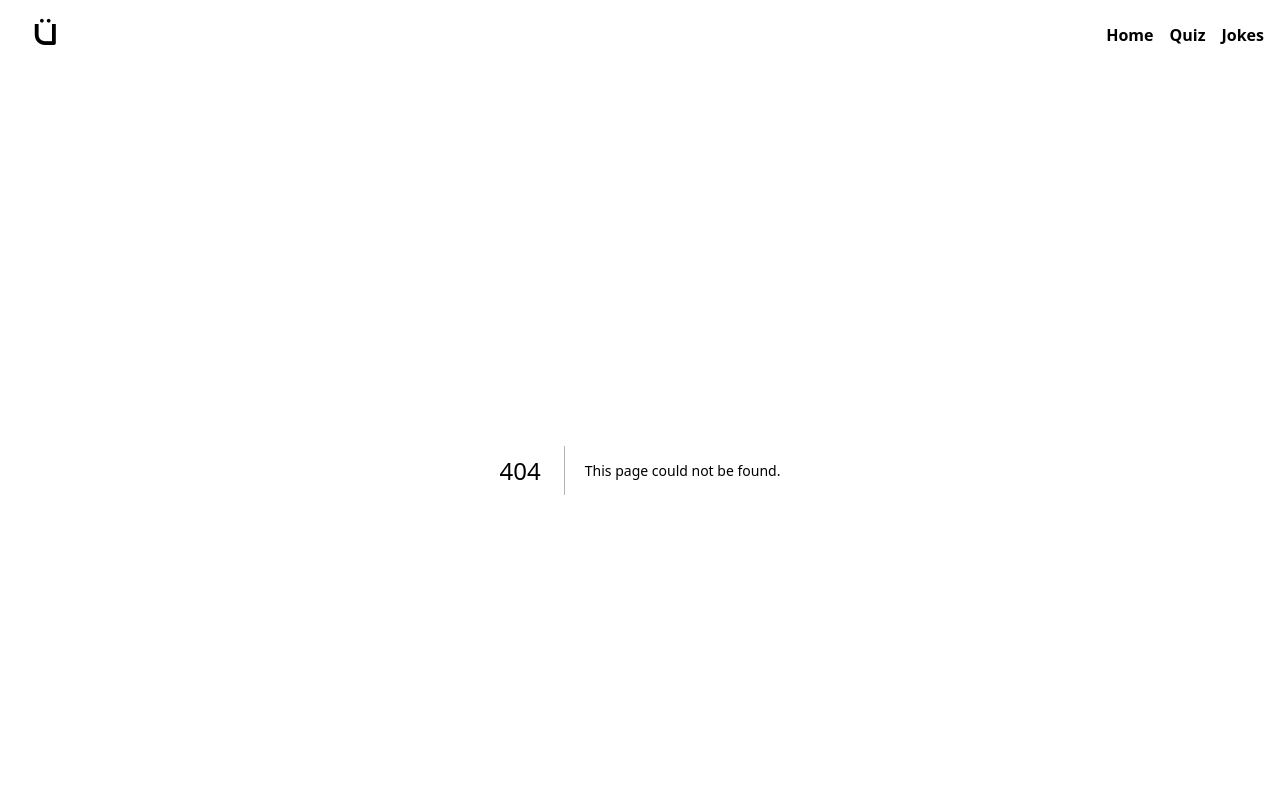
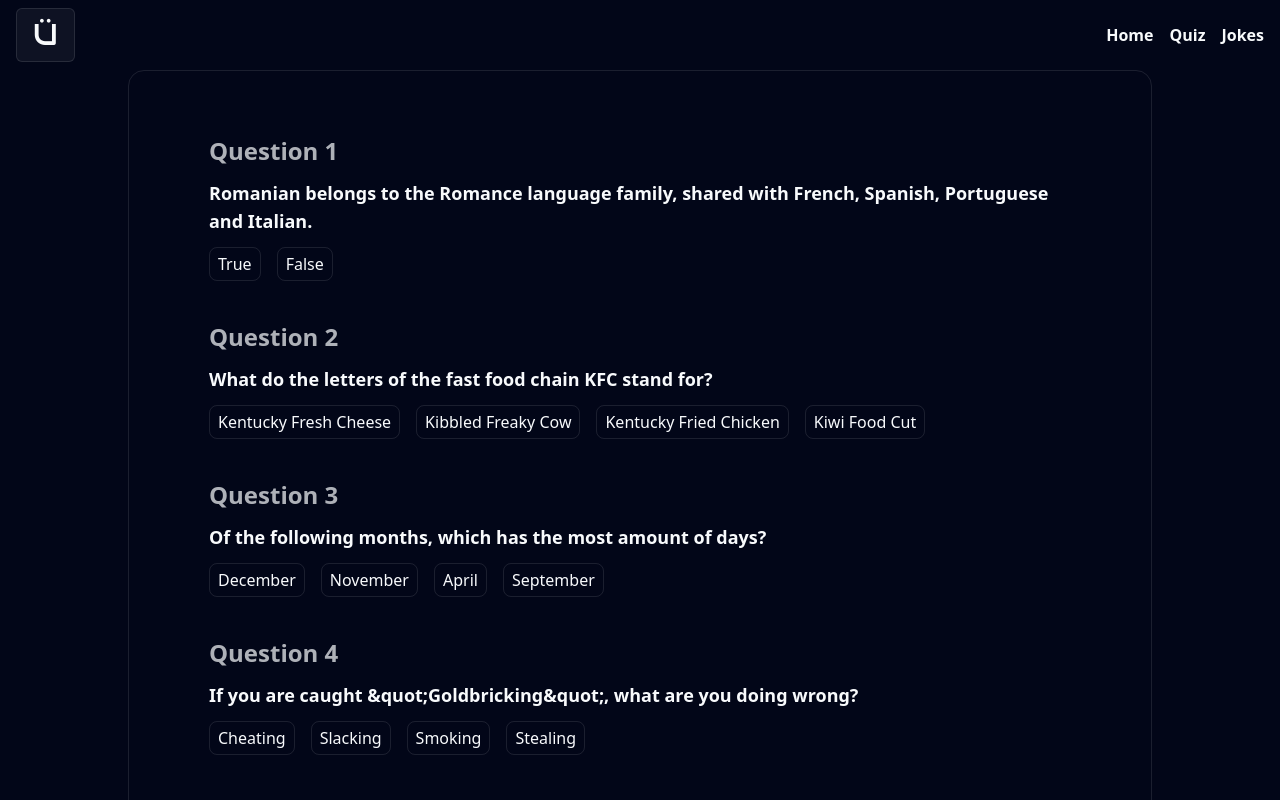
Before and after one commit to Giddy-10/hub, a Next.js app: page /quiz/q in a window 1280 px wide. Before the commit this address had no page. Shown: the top 800 px of the page. Built offline with nearby package versions, Linux system fonts and the light colour scheme.

Commit message:
Made quiz connections and basic functioning

```diff
--- a/src/app/quiz/page.tsx
+++ b/src/app/quiz/page.tsx
@@ -1,4 +1,5 @@
 "use client"
+import { redirect, useRouter } from "next/navigation"
 import React, { useEffect, useState } from "react"
 
 interface CategoryType {
@@ -16,6 +17,7 @@ const page = () => {
     const [loading, setLoading] = useState<boolean>(true)
     const [error, setError] = useState<string | null>(null)
 
+    const router = useRouter()
     const difficulties: DifficultyType[] = ["easy", "medium", "hard"]
 
     useEffect(() => {
@@ -38,6 +40,29 @@ const page = () => {
         fetchCategories()
     }, [])
 
+    const goToQuestions = () => {
+        try {
+            const baseUrl = "/quiz/q"
+            const url = new URL(baseUrl, window.location.href)
+            const searchParams = new URLSearchParams()
+
+            if (selectedCategory) {
+                searchParams.append("cat", String(selectedCategory))
+            }
+
+            if (selectedDifficulty) {
+                searchParams.append("dif", selectedDifficulty)
+            }
+
+            url.search = searchParams.toString()
+            console.log("Fetching from:", url.toString())
+            router.push(url.toString())
+        } catch (e) {
+            console.log(e)
+            return
+        }
+    }
+
     if (loading) {
         return <div>Loading...</div>
     }
@@ -47,7 +72,7 @@ const page = () => {
     }
     return (
         <div>
-            <div className="px-4 mb-10 [&_h2]:text-2xl [&_h2]:font-bold [&_h2]:my-6">
+            <div className="px-4 mb-32 [&_h2]:text-2xl [&_h2]:font-bold [&_h2]:my-6">
                 <h2>Choose Category:</h2>
 
                 <div className="flex flex-wrap justify-center items-center gap-x-10 gap-y-4 [&>div]:px-8 [&>div]:py-5 [&>div]:text-lg [&>div]:rounded-xl">
@@ -75,7 +100,7 @@ const page = () => {
 
                 <h2>Select Difficulty:</h2>
 
-                <div className="flex justify-evenly items-center text-2xl [&>div]:px-12 [&>div]:py-6 [&>div]:rounded-xl">
+                <div className="flex justify-evenly items-center text-2xl [&>div]:px-10 [&>div]:py-5 [&>div]:rounded-xl">
                     {difficulties.map((difficulty) => {
                         if (selectedDifficulty == difficulty)
                             return (
@@ -99,6 +124,14 @@ const page = () => {
                         )
                     })}
                 </div>
+                {selectedCategory && selectedDifficulty && (
+                    <div
+                        className="mt-20 mx-auto w-fit py-8 px-20 rounded-xl bg-(--success) text-4xl cursor-pointer duration-100 hover:scale-110 active:scale-90"
+                        onClick={() => goToQuestions()}
+                    >
+                        Start
+                    </div>
+                )}
             </div>
         </div>
     )
--- /dev/null
+++ b/src/app/quiz/q/page.tsx
@@ -0,0 +1,98 @@
+"use client"
+import {
+    customQuestions,
+    difficulties,
+    DifficultyType,
+    QuestionType,
+    shuffleArrayInPlace,
+} from "@/functions/functions"
+import { useSearchParams } from "next/navigation"
+import React, { useEffect, useState } from "react"
+
+const page = () => {
+    const [questions, setQuestions] = useState<QuestionType[]>()
+    const [loading, setLoading] = useState<boolean>(true)
+    const [error, setError] = useState<string | null>(null)
+
+    const searchParams = useSearchParams()
+
+    useEffect(() => {
+        const category = searchParams.get("cat") || null
+        const difficulty = searchParams.get("dif") || null
+        // const fetchQuestions = async () => {
+        //     try {
+        //         const data = await fetch(
+        //             `https://opentdb.com/api.php?amount=10${
+        //                 category && /^\d+$/.test(category)
+        //                     ? `&category=${category}`
+        //                     : ""
+        //             }${
+        //                 difficulty &&
+        //                 difficulties.includes(difficulty as DifficultyType)
+        //                     ? `&difficulty=${difficulty}`
+        //                     : ""
+        //             }`
+        //         )
+        //         if (!data.ok) {
+        //             throw new Error(`HTTP error! status: ${data.status}`)
+        //         }
+        //         const {
+        //             response_code,
+        //             results,
+        //         }: { response_code: number; results: QuestionType[] } =
+        //             await data.json()
+        //         setQuestions(results)
+        //     } catch (err: any) {
+        //         setError(err.message)
+        //     } finally {
+        //         setLoading(false)
+        //     }
+        // }
+        const fetchQuestions = () => {
+            setQuestions(customQuestions.results)
+            setLoading(false)
+        }
+        fetchQuestions()
+    }, [])
+
+    if (loading) {
+        return <div>Loading...</div>
+    }
+
+    if (error) {
+        return <div>Error: {error}</div>
+    }
+
+    return (
+        <div>
+            <div className="max-w-4/5 mx-auto w-fit mb-20 px-20 py-16 border rounded-2xl flex flex-col items-start gap-10">
+                {questions?.map((question, index) => {
+                    const newAnswerArray: string[] = shuffleArrayInPlace([
+                        ...question.incorrect_answers,
+                        question.correct_answer,
+                    ])
+                    return (
+                        <div
+                            key={question.question}
+                            className="flex flex-col gap-3"
+                        >
+                            <h3 className="text-2xl font-bold opacity-70">
+                                Question {index + 1}
+                            </h3>
+                            <p className="text-lg font-semibold">
+                                {question.question}
+                            </p>
+                            <div className="flex flex-wrap gap-4 [&>div]:px-2 [&>div]:py-1 [&>div]:border [&>div]:rounded-md [&>div]:w-fit">
+                                {newAnswerArray.map((answer) => (
+                                    <div key={answer}>{answer}</div>
+                                ))}
+                            </div>
+                        </div>
+                    )
+                })}
+            </div>
+        </div>
+    )
+}
+
+export default page
--- /dev/null
+++ b/src/functions/functions.ts
@@ -0,0 +1,152 @@
+export function shuffleArrayInPlace(array: any[]) {
+    let currentIndex = array.length, randomIndex;
+
+    // While there remain elements to shuffle.
+    while (currentIndex !== 0) {
+        // Pick a remaining element.
+        randomIndex = Math.floor(Math.random() * currentIndex);
+        currentIndex--;
+
+        // And swap it with the current element.
+        [array[currentIndex], array[randomIndex]] = [
+            array[randomIndex], array[currentIndex]
+        ];
+    }
+    return array;
+}
+
+export type DifficultyType = "easy" | "medium" | "hard"
+export interface QuestionType {
+    type: "boolean" | "multiple"
+    difficulty: DifficultyType
+    category: string
+    question: string
+    correct_answer: string
+    incorrect_answers: string[]
+}
+
+export const difficulties: DifficultyType[] = ["easy", "medium", "hard"]
+
+export const customQuestions: { response_code: number; results: QuestionType[] } = {
+  "response_code": 0,
+  "results": [
+    {
+      "type": "boolean",
+      "difficulty": "easy",
+      "category": "General Knowledge",
+      "question": "Romanian belongs to the Romance language family, shared with French, Spanish, Portuguese and Italian. ",
+      "correct_answer": "True",
+      "incorrect_answers": [
+        "False"
+      ]
+    },
+    {
+      "type": "multiple",
+      "difficulty": "easy",
+      "category": "General Knowledge",
+      "question": "What do the letters of the fast food chain KFC stand for?",
+      "correct_answer": "Kentucky Fried Chicken",
+      "incorrect_answers": [
+        "Kentucky Fresh Cheese",
+        "Kibbled Freaky Cow",
+        "Kiwi Food Cut"
+      ]
+    },
+    {
+      "type": "multiple",
+      "difficulty": "easy",
+      "category": "General Knowledge",
+      "question": "Of the following months, which has the most amount of days?",
+      "correct_answer": "December",
+      "incorrect_answers": [
+        "April",
+        "September",
+        "November "
+      ]
+    },
+    {
+      "type": "multiple",
+      "difficulty": "easy",
+      "category": "General Knowledge",
+      "question": "If you are caught &quot;Goldbricking&quot;, what are you doing wrong?",
+      "correct_answer": "Slacking",
+      "incorrect_answers": [
+        "Smoking",
+        "Stealing",
+        "Cheating"
+      ]
+    },
+    {
+      "type": "multiple",
+      "difficulty": "easy",
+      "category": "General Knowledge",
+      "question": "What is the French word for &quot;hat&quot;?",
+      "correct_answer": "Chapeau",
+      "incorrect_answers": [
+        "Bonnet",
+        " &Eacute;charpe",
+        " Casque"
+      ]
+    },
+    {
+      "type": "multiple",
+      "difficulty": "easy",
+      "category": "General Knowledge",
+      "question": "What is on display in the Madame Tussaud&#039;s museum in London?",
+      "correct_answer": "Wax sculptures",
+      "incorrect_answers": [
+        "Designer clothing",
+        "Unreleased film reels",
+        "Vintage cars"
+      ]
+    },
+    {
+      "type": "multiple",
+      "difficulty": "easy",
+      "category": "General Knowledge",
+      "question": "Earth is located in which galaxy?",
+      "correct_answer": "The Milky Way Galaxy",
+      "incorrect_answers": [
+        "The Mars Galaxy",
+        "The Galaxy Note",
+        "The Black Hole"
+      ]
+    },
+    {
+      "type": "multiple",
+      "difficulty": "easy",
+      "category": "General Knowledge",
+      "question": "What is the profession of Elon Musk&#039;s mom, Maye Musk?",
+      "correct_answer": "Model",
+      "incorrect_answers": [
+        "Professor",
+        "Biologist",
+        "Musician"
+      ]
+    },
+    {
+      "type": "multiple",
+      "difficulty": "easy",
+      "category": "General Knowledge",
+      "question": "Which of these Marvel games was released on the Playstation 2?",
+      "correct_answer": "Spider-Man 2",
+      "incorrect_answers": [
+        "Silver Surfer",
+        "Howard the Duck",
+        "Wolverine: Adamantium Rage"
+      ]
+    },
+    {
+      "type": "multiple",
+      "difficulty": "easy",
+      "category": "General Knowledge",
+      "question": "What is the Spanish word for &quot;donkey&quot;?",
+      "correct_answer": "Burro",
+      "incorrect_answers": [
+        "Caballo",
+        "Toro",
+        "Perro"
+      ]
+    }
+  ]
+}
```
